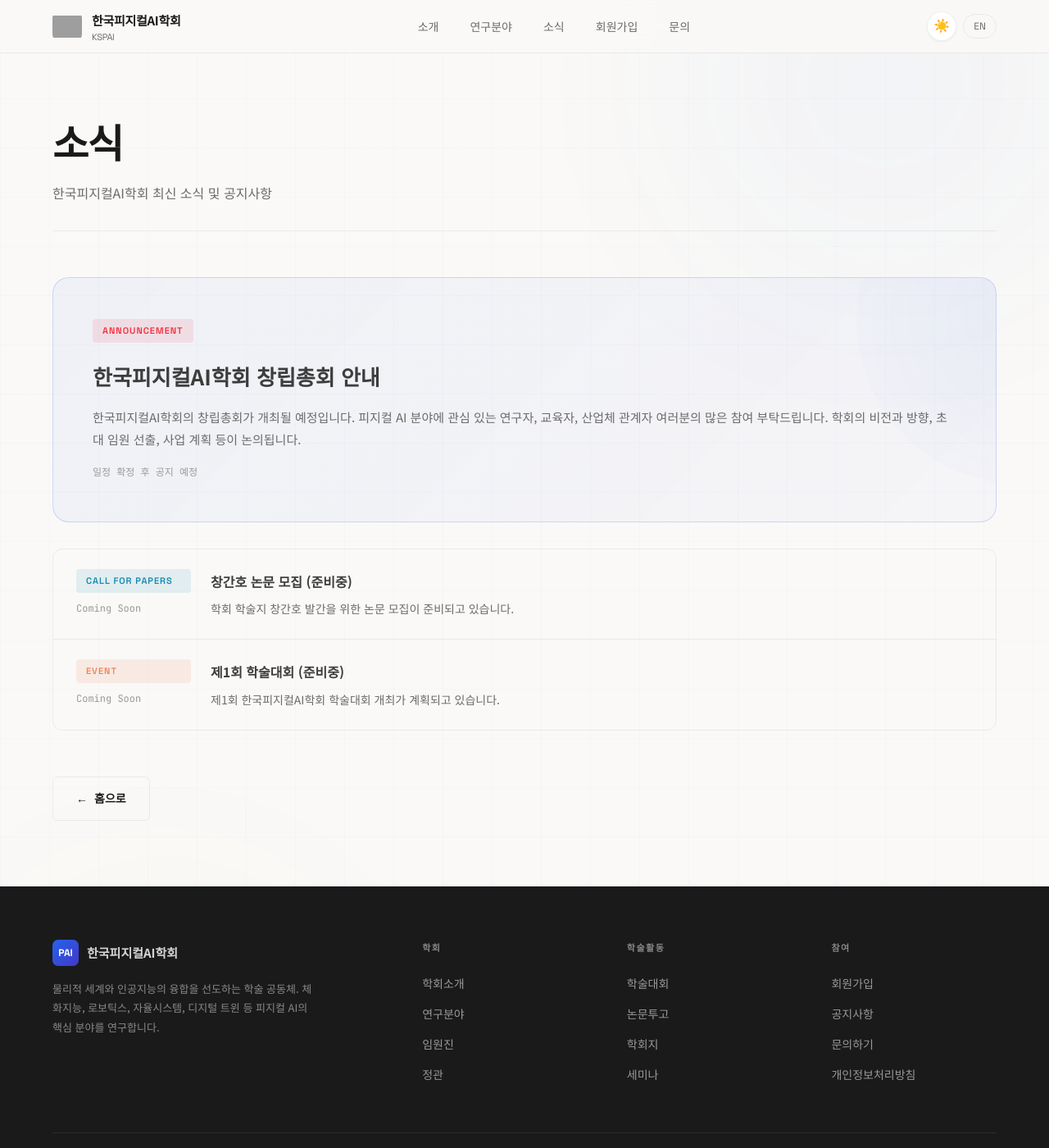
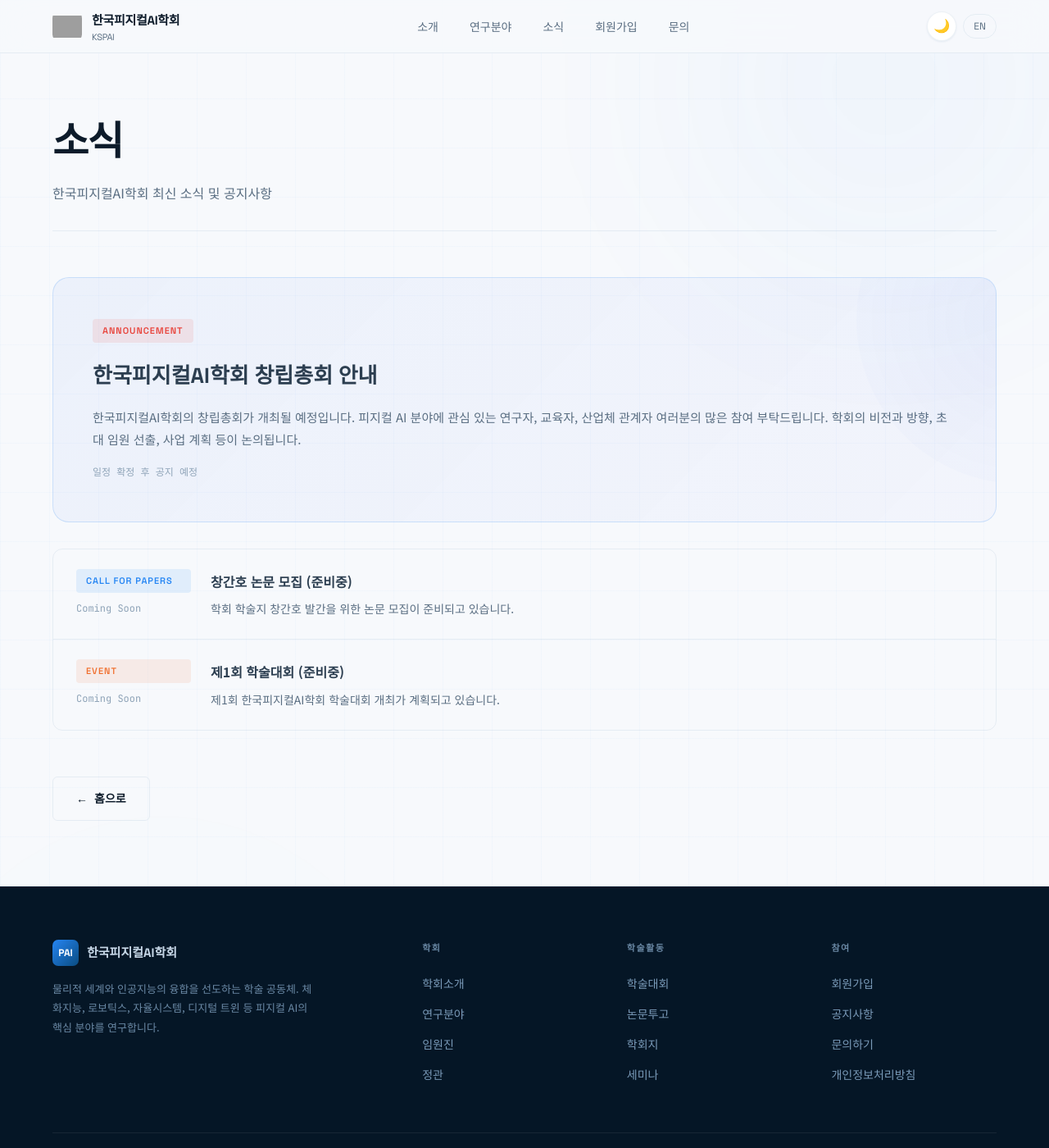
Before and after one commit to aaron-kr/kspai.org, a Jekyll site: the page built from news.md, in a window 1280 px wide and 1400 px high. Shown: the whole window at 82% size. Built offline with Jekyll 4.4.1, drawn with Linux system fonts in a browser that asks for light colours; some web fonts are replaced; grey boxes are pictures that could not be loaded.

Commit message:
Update fonts and styles

```diff
--- a/_includes/head.html
+++ b/_includes/head.html
@@ -10,9 +10,15 @@
 
   <link rel="preconnect" href="https://fonts.googleapis.com">
   <link rel="preconnect" href="https://fonts.gstatic.com" crossorigin>
-  <link href="https://fonts.googleapis.com/css2?family=Noto+Sans+KR:wght@300;400;500;700;900&family=Space+Grotesk:wght@400;500;600;700&family=JetBrains+Mono:wght@400;500&display=swap" rel="stylesheet">
-  <!-- In _includes/head.html, replace your current Google Fonts link -->
+
+  <!-- Space Grotesk (EN titles) + Noto Sans KR (KO body option A) + Outfit (KO body option B) -->
+  <link href="https://fonts.googleapis.com/css2?family=Space+Grotesk:wght@300;400;500;600;700&family=Noto+Sans+KR:wght@300;400;500;700;900&family=Outfit:wght@300;400;500;600;700;800&display=swap" rel="stylesheet">
+
+  <!-- Pretendard (KO primary + KO/EN body) -->
   <link rel="stylesheet" href="https://cdn.jsdelivr.net/gh/orioncactus/pretendard@v1.3.9/dist/web/variable/pretendardvariable.min.css">
+
+  <!-- JetBrains Mono (monospace labels — keep) -->
+  <link href="https://fonts.googleapis.com/css2?family=JetBrains+Mono:wght@400;500&display=swap" rel="stylesheet">
 
   <link rel="stylesheet" href="{{ '/assets/css/style.css' | relative_url }}">
 
--- a/_includes/nav.html
+++ b/_includes/nav.html
@@ -18,7 +18,7 @@
 
     <div style="display:flex;align-items:center;gap:8px;">
       <button class="theme-toggle" onclick="toggleTheme()" aria-label="Toggle theme">
-        <span class="theme-icon">☀️</span>
+        <span class="theme-icon">🌙</span>
       </button>
       <button class="lang-toggle en" onclick="toggleLang()" aria-label="Switch to English">EN</button>
     </div>
--- a/assets/css/style.scss
+++ b/assets/css/style.scss
@@ -8,22 +8,36 @@
 
 /* ── KUPAC Blue palette (oklch → nearest sRGB fallbacks) ── */
 :root {
-  --color-blue-100: #dbeafe;
-  --color-blue-200: #bfdbfe;
-  --color-blue-300: #93c5fd;
-  --color-blue-400: #60a5fa;
-  --color-blue-500: #3b82f6;
-  --color-blue-600: #2563eb;   /* primary KUPAC accent */
-  --color-blue-700: #1d4ed8;
-  --color-blue-800: #1e40af;
-  --color-blue-900: #1e3a8a;
-  --color-indigo-50:  #eef2ff;
-  --color-indigo-100: #e0e7ff;
-  --color-indigo-300: #a5b4fc;
-  --color-indigo-500: #6366f1;
-  --color-indigo-700: #4338ca;
-  --color-indigo-900: #312e81;
-  --color-indigo-950: #1e1b4b;
+    --font-body-ko: 'Pretendard Variable', 'Pretendard', 'Noto Sans KR', 'Outfit', sans-serif;
+  /* ↑ OPTION A (current) — Pretendard leads                                     */
+  /* --font-body-ko: 'Noto Sans KR', 'Pretendard Variable', 'Outfit', sans-serif; */
+  /* ↑ OPTION B — Noto Sans KR leads: uncomment to swap, comment the line above   */
+
+  --font-title-en: 'Space Grotesk', 'Outfit', sans-serif;
+  --font-mono:     'JetBrains Mono', monospace;
+
+  /* ── Blue ramp (anchored to #0a4c81 / #2585f3) ── */
+  --color-blue-50:  #e8f3fe;
+  --color-blue-100: #c4dcfd;
+  --color-blue-200: #91bffb;
+  --color-blue-300: #5ea0f8;
+  --color-blue-400: #3d8ef5;
+  --color-blue-500: #2585f3;   /* bright blue anchor */
+  --color-blue-600: #1a6ed0;
+  --color-blue-700: #1059aa;
+  --color-blue-800: #0a4c81;   /* dark navy anchor */
+  --color-blue-900: #062f52;
+
+  /* ── Cyan ramp (anchored to #24fffc) ── */
+  --color-cyan-50:  #e0fffe;
+  --color-cyan-100: #b3fffe;
+  --color-cyan-200: #7ffffd;
+  --color-cyan-300: #48fffd;
+  --color-cyan-400: #24fffc;   /* electric cyan anchor */
+  --color-cyan-500: #00e5e2;   /* slightly toned — readable as text on dark */
+  --color-cyan-600: #00b8b5;
+  --color-cyan-700: #008a88;
+  --color-cyan-800: #005e5d;
 
   /* shared radius tokens */
   --radius-sm: 6px;
@@ -31,131 +45,144 @@
   --radius-lg: 20px;
 }
 
-/* ── LIGHT THEME (default) ── */
+/* ── LIGHT THEME ── */
 [data-theme="light"] {
-  --bg-base:        #faf9f7;
-  --bg-warm:        #fef8f4;
+  --bg-base:        #f7f9fc;
+  --bg-warm:        #f0f6ff;   /* very pale blue tint instead of warm peach */
   --bg-card:        #ffffff;
-  --bg-card-hover:  #fffcfa;
-  --accent-primary:   #06d6a0;   /* cyan  — main accent */
-  --accent-secondary: #118ab2;   /* blue  — secondary accent */
-  --accent-tertiary:  #f5cdbf;
-  --accent-warm:      #ef8354;   /* warm  — tags / occasional only */
-  --accent-deep:      #05b386;   /* darker cyan for hover states */
-  --accent-blue:      var(--color-blue-600);  /* KUPAC accent */
-  --accent-blue-glow: rgba(37,99,235,0.18);
-  --gradient-main:  linear-gradient(135deg, #06d6a0, #118ab2);
-  --gradient-soft:  linear-gradient(135deg, #118ab2, #06d6a0);
-  --gradient-full:  linear-gradient(135deg, #06d6a0, #118ab2, #3b82f6);
-  --text-primary:   #1a1a1a;
-  --text-body:      #3d3d3d;
-  --text-secondary: #6b6b6b;
-  --text-muted:     #9a9a9a;
-  --border-subtle:  rgba(0,0,0,0.06);
-  --border-accent:  rgba(6,214,160,0.20);
-  --border-blue:    rgba(37,99,235,0.2);
-  --shadow-sm:  0 1px 3px rgba(0,0,0,0.04), 0 1px 2px rgba(0,0,0,0.03);
-  --shadow-md:  0 4px 16px rgba(0,0,0,0.06), 0 1px 4px rgba(0,0,0,0.04);
-  --shadow-lg:  0 12px 40px rgba(0,0,0,0.08), 0 4px 12px rgba(0,0,0,0.04);
-  --shadow-glow:    0 4px 24px rgba(6,214,160,0.18);
-  --nav-bg:     rgba(250,249,247,0.88);
-  --footer-bg:  #1a1a1a;
-  --footer-text: #d4d4d4;
-  --footer-muted: #888;
-  --footer-link:  #999;
-  --footer-link-hover: #f59a1b;
-  --footer-border: rgba(255,255,255,0.08);
-  --blob-1: radial-gradient(circle, #f5cdbf, transparent 70%);
-  --blob-2: radial-gradient(circle, rgba(245,154,27,0.15), transparent 70%);
+  --bg-card-hover:  #f5f9ff;
+
+  /* Primary accents — cyan leads, bright blue secondary */
+  --accent-primary:   #00c8c5;   /* cyan toned for light readability */
+  --accent-secondary: #2585f3;   /* bright blue */
+  --accent-dark:      #0a4c81;   /* dark navy — for hero bg, deep elements */
+  --accent-warm:      #e8433a;   /* true red (shifted from orange-red) for tags */
+  --accent-orange:    #f07030;   /* coral-orange — second warm, for EVENT tags */
+
+  /* Gradients */
+  --gradient-main:   linear-gradient(135deg, #24fffc, #2585f3);
+  --gradient-soft:   linear-gradient(135deg, #2585f3, #0a4c81);
+  --gradient-full:   linear-gradient(135deg, #24fffc, #2585f3, #0a4c81);
+  --gradient-warm:   linear-gradient(135deg, #e8433a, #f07030);  /* for warm accents */
+
+  --text-primary:   #0d1b2a;   /* very dark navy, not pure black */
+  --text-body:      #2c3e50;
+  --text-secondary: #5a6e82;
+  --text-muted:     #8fa4b8;
+
+  --border-subtle:  rgba(10,76,129,0.07);
+  --border-accent:  rgba(0,200,197,0.20);
+  --border-blue:    rgba(37,133,243,0.18);
+
+  --shadow-sm:  0 1px 3px rgba(10,76,129,0.05), 0 1px 2px rgba(10,76,129,0.04);
+  --shadow-md:  0 4px 16px rgba(10,76,129,0.08), 0 1px 4px rgba(10,76,129,0.05);
+  --shadow-lg:  0 12px 40px rgba(10,76,129,0.10), 0 4px 12px rgba(10,76,129,0.06);
+  --shadow-glow: 0 4px 24px rgba(0,200,197,0.22);
+
+  --nav-bg:      rgba(247,249,252,0.90);
+  --footer-bg:   #051626;   /* very dark navy */
+  --footer-text: #c8d8e8;
+  --footer-muted: #6a88a4;
+  --footer-link:  #7a9ab8;
+  --footer-link-hover: #24fffc;
+  --footer-border: rgba(255,255,255,0.07);
+
+  --blob-1: radial-gradient(circle, rgba(36,255,252,0.08), transparent 70%);
+  --blob-2: radial-gradient(circle, rgba(37,133,243,0.10), transparent 70%);
   --grid-color: transparent;
-  --research-bg: #fef8f4;
+  --research-bg: #f0f6ff;
 
-  /* hero specific */
-  --hero-bg-from:    var(--color-blue-800);
-  --hero-bg-to:      var(--color-indigo-950);
-  --hero-text:       #f0f4ff;
-  --hero-text-sub:   rgba(224,231,255,0.8);
-  --hero-badge-bg:   rgba(255,255,255,0.10);
-  --hero-badge-border: rgba(255,255,255,0.20);
-  --hero-badge-color:  #bfdbfe;
-  --hero-label-color:  var(--color-blue-300);
-  --hero-orb-a:      rgba(99,102,241,0.45);
-  --hero-orb-b:      rgba(37,99,235,0.25);
-  --hero-ring-a:     rgba(165,180,252,0.20);
-  --hero-ring-b:     rgba(99,102,241,0.14);
-  --hero-ring-c:     rgba(37,99,235,0.10);
-  --hero-badge-dot-color: #06d6a0;
-  --hero-dot:        var(--color-indigo-300);
-  --hero-dot-2:      var(--color-blue-400);
-  --hero-dot-3:      #f59a1b;
-  --hero-chip-bg:    rgba(255,255,255,0.08);
-  --hero-chip-border:rgba(255,255,255,0.14);
-  --hero-chip-text:  rgba(224,231,255,0.70);
-  --hero-warm-1:     radial-gradient(ellipse, rgba(245,154,27,0.12), transparent 60%);
-  --hero-warm-2:     radial-gradient(ellipse, rgba(245,46,60,0.08), transparent 60%);
+  /* Hero (full-width dark section — uses dark nav values even in light mode) */
+  --hero-bg-from:      #0a4c81;
+  --hero-bg-to:        #030f1e;
+  --hero-text:         #f0f8ff;
+  --hero-text-sub:     rgba(192,220,248,0.85);
+  --hero-badge-bg:     rgba(255,255,255,0.09);
+  --hero-badge-border: rgba(36,255,252,0.25);
+  --hero-badge-color:  #24fffc;
+  --hero-label-color:  var(--color-cyan-400);
+  --hero-orb-a:        rgba(36,255,252,0.20);
+  --hero-orb-b:        rgba(37,133,243,0.15);
+  --hero-ring-a:       rgba(36,255,252,0.18);
+  --hero-ring-b:       rgba(37,133,243,0.12);
+  --hero-ring-c:       rgba(10,76,129,0.15);
+  --hero-dot:          var(--color-cyan-400);
+  --hero-dot-2:        var(--color-blue-400);
+  --hero-dot-3:        #f07030;   /* coral dot — only warm accent in hero */
+  --hero-chip-bg:      rgba(255,255,255,0.07);
+  --hero-chip-border:  rgba(36,255,252,0.15);
+  --hero-chip-text:    rgba(192,220,248,0.65);
+  --hero-warm-1:       radial-gradient(ellipse, rgba(36,255,252,0.07), transparent 60%);
+  --hero-warm-2:       radial-gradient(ellipse, rgba(37,133,243,0.06), transparent 60%);
 }
 
 /* ── DARK THEME ── */
 [data-theme="dark"] {
-  --bg-base:        #0a0e17;
-  --bg-warm:        #0d1220;
-  --bg-card:        #111827;
-  --bg-card-hover:  #1a2332;
-  --accent-primary:   #06d6a0;
-  --accent-secondary: #118ab2;
-  --accent-tertiary:  #f5cdbf;
-  --accent-warm:      #ef8354;
-  --accent-deep:      #04a07a;
-  --accent-blue:      var(--color-blue-400);
-  --accent-blue-glow: rgba(96,165,250,0.15);
-  --gradient-main:  linear-gradient(135deg, #06d6a0, #118ab2);
-  --gradient-soft:  linear-gradient(135deg, #118ab2, #06d6a0);
-  --gradient-full:  linear-gradient(135deg, #06d6a0, #118ab2, #3b82f6);
-  --text-primary:   #e8edf5;
-  --text-body:      #c0c8d8;
-  --text-secondary: #8b95a8;
-  --text-muted:     #5a6478;
-  --border-subtle:  rgba(255,255,255,0.06);
-  --border-accent:  rgba(6,214,160,0.22);
-  --border-blue:    rgba(96,165,250,0.18);
+  --bg-base:        #050f1c;
+  --bg-warm:        #080f1c;
+  --bg-card:        #0d1a2e;
+  --bg-card-hover:  #112035;
+
+  --accent-primary:   #24fffc;   /* full electric cyan in dark mode */
+  --accent-secondary: #2585f3;
+  --accent-dark:      #0a4c81;
+  --accent-warm:      #ff5048;   /* brighter red for dark bg */
+  --accent-orange:    #ff7a42;
+
+  --gradient-main:   linear-gradient(135deg, #24fffc, #2585f3);
+  --gradient-soft:   linear-gradient(135deg, #2585f3, #0a4c81);
+  --gradient-full:   linear-gradient(135deg, #24fffc, #2585f3, #0a4c81);
+  --gradient-warm:   linear-gradient(135deg, #ff5048, #ff7a42);
+
+  --text-primary:   #e4f0fc;
+  --text-body:      #b8cfe4;
+  --text-secondary: #7a9ab8;
+  --text-muted:     #445e78;
+
+  --border-subtle:  rgba(36,255,252,0.06);
+  --border-accent:  rgba(36,255,252,0.18);
+  --border-blue:    rgba(37,133,243,0.15);
+
   --shadow-sm:  none;
-  --shadow-md:  0 4px 16px rgba(0,0,0,0.3);
-  --shadow-lg:  0 12px 40px rgba(0,0,0,0.4);
-  --shadow-glow:    0 4px 24px rgba(6,214,160,0.25);
-  --nav-bg:     rgba(10,14,23,0.88);
-  --footer-bg:  #060911;
-  --footer-text: #d4d4d4;
-  --footer-muted: #5a6478;
-  --footer-link:  #6b7890;
-  --footer-link-hover: #f5a83b;
-  --footer-border: rgba(255,255,255,0.06);
-  --blob-1: radial-gradient(circle, rgba(245,46,60,0.08), transparent 70%);
-  --blob-2: radial-gradient(circle, rgba(245,154,27,0.06), transparent 70%);
-  --grid-color: rgba(245,154,27,0.02);
+  --shadow-md:  0 4px 16px rgba(0,0,0,0.40);
+  --shadow-lg:  0 12px 40px rgba(0,0,0,0.55);
+  --shadow-glow: 0 4px 24px rgba(36,255,252,0.22);
+
+  --nav-bg:      rgba(5,15,28,0.90);
+  --footer-bg:   #020810;
+  --footer-text: #b8cfe4;
+  --footer-muted: #445e78;
+  --footer-link:  #5a7a98;
+  --footer-link-hover: #24fffc;
+  --footer-border: rgba(255,255,255,0.05);
+
+  --blob-1: radial-gradient(circle, rgba(36,255,252,0.05), transparent 70%);
+  --blob-2: radial-gradient(circle, rgba(37,133,243,0.06), transparent 70%);
+  --grid-color: rgba(37,133,243,0.025);
   --research-bg: rgba(255,255,255,0.01);
 
-  /* hero specific */
-  --hero-bg-from:    #0d1220;
-  --hero-bg-to:      var(--color-indigo-950);
-  --hero-text:       #e8edf5;
-  --hero-text-sub:   rgba(188,199,220,0.85);
-  --hero-badge-bg:   rgba(255,255,255,0.06);
-  --hero-badge-border: rgba(165,180,252,0.20);
-  --hero-badge-color:  var(--color-blue-300);
-  --hero-label-color:  var(--color-blue-400);
-  --hero-orb-a:      rgba(99,102,241,0.35);
-  --hero-orb-b:      rgba(30,64,175,0.20);
-  --hero-ring-a:     rgba(165,180,252,0.12);
-  --hero-ring-b:     rgba(99,102,241,0.08);
-  --hero-ring-c:     rgba(37,99,235,0.06);
-  --hero-dot:        var(--color-indigo-300);
-  --hero-dot-2:      var(--color-blue-400);
-  --hero-dot-3:      #f59a1b;
-  --hero-chip-bg:    rgba(255,255,255,0.04);
-  --hero-chip-border:rgba(165,180,252,0.10);
-  --hero-chip-text:  rgba(188,199,220,0.55);
-  --hero-warm-1:     radial-gradient(ellipse, rgba(245,154,27,0.07), transparent 60%);
-  --hero-warm-2:     radial-gradient(ellipse, rgba(245,46,60,0.05), transparent 60%);
+  /* Hero */
+  --hero-bg-from:      #071428;
+  --hero-bg-to:        #020810;
+  --hero-text:         #e4f0fc;
+  --hero-text-sub:     rgba(180,210,240,0.80);
+  --hero-badge-bg:     rgba(36,255,252,0.07);
+  --hero-badge-border: rgba(36,255,252,0.20);
+  --hero-badge-color:  #24fffc;
+  --hero-label-color:  var(--color-cyan-400);
+  --hero-orb-a:        rgba(36,255,252,0.18);
+  --hero-orb-b:        rgba(37,133,243,0.12);
+  --hero-ring-a:       rgba(36,255,252,0.14);
+  --hero-ring-b:       rgba(37,133,243,0.09);
+  --hero-ring-c:       rgba(10,76,129,0.12);
+  --hero-dot:          var(--color-cyan-400);
+  --hero-dot-2:        var(--color-blue-400);
+  --hero-dot-3:        #ff7a42;
+  --hero-chip-bg:      rgba(36,255,252,0.05);
+  --hero-chip-border:  rgba(36,255,252,0.10);
+  --hero-chip-text:    rgba(180,210,240,0.50);
+  --hero-warm-1:       radial-gradient(ellipse, rgba(36,255,252,0.05), transparent 60%);
+  --hero-warm-2:       radial-gradient(ellipse, rgba(37,133,243,0.04), transparent 60%);
 }
 
 /* ════════════════════════════════════
@@ -165,7 +192,7 @@
 html { scroll-behavior: smooth; }
 
 body {
-  font-family: 'Noto Sans KR', sans-serif;
+  font-family: var(--font-body-ko);
   background: var(--bg-base);
   color: var(--text-primary);
   line-height: 1.7;
@@ -174,8 +201,57 @@
 
 /* ── UTILITY ── */
 .container { max-width: 1200px; margin: 0 auto; padding: 0 24px; }
-.en   { font-family: 'Space Grotesk', sans-serif; }
-.mono { font-family: 'JetBrains Mono', monospace; }
+
+/* English utility class — Space Grotesk for any inline EN text */
+.en { font-family: var(--font-title-en); }
+
+/* Monospace labels */
+.mono { font-family: var(--font-mono); }
+
+.hero h1,
+.hero h1 .line2,
+.hero-subtitle-en,
+.section-title,
+.page-title,
+.cta-title,
+.org-name,
+.news-title,
+.event-title,
+.research-full-title,
+.contact-card-title,
+.post-title,
+.page-section-title {
+  font-family: var(--font-title-en);
+  /* Space Grotesk for EN chars → Pretendard fallback for KO chars */
+}
+
+/* ── SPECIFIC TUNING ── */
+
+/* Hero h1 — tighten tracking to match SpaceX/Tesla feel */
+.hero h1 {
+  letter-spacing: -2px;
+}
+.hero h1 .line2 {
+  letter-spacing: -2.5px;   /* gradient line — even tighter */
+}
+
+/* Section labels — keep as mono (already correct) */
+.section-label { font-family: var(--font-mono); }
+
+/* Stat numbers — Space Grotesk, very large */
+.stat-number { font-family: var(--font-title-en); }
+
+/* Nav logo text */
+.nav-logo-text { font-family: var(--font-title-en); }
+
+/* Research numbers */
+.research-num { font-family: var(--font-mono); }
+
+/* News tags */
+.news-tag { font-family: var(--font-title-en); }
+
+/* Footer copy */
+.footer-logo-name { font-family: var(--font-title-en); }
 
 /* lang-aware spans: .js will toggle these */
 [data-lang="en"] { display: none; }
@@ -187,8 +263,8 @@
 .bg-grid {
   position: fixed; inset: 0; z-index: 0; pointer-events: none;
   background-image:
-    linear-gradient(rgba(37,99,235,0.025) 1px, transparent 1px),
-    linear-gradient(90deg, rgba(37,99,235,0.025) 1px, transparent 1px);
+    linear-gradient(rgba(37,133,243,0.028) 1px, transparent 1px),
+    linear-gradient(90deg, rgba(37,133,243,0.028) 1px, transparent 1px);
   background-size: 60px 60px;
 }
 .bg-glow {
@@ -196,8 +272,8 @@
   width: 600px; height: 600px; border-radius: 50%;
   filter: blur(120px); opacity: 0.35;
 }
-.bg-glow-1 { top: -200px; right: -100px; background: radial-gradient(circle, rgba(37,99,235,0.15), transparent); }
-.bg-glow-2 { bottom: -200px; left: -100px; background: radial-gradient(circle, rgba(245,154,27,0.10), transparent); opacity: 0.25; }
+.bg-glow-1 { top: -200px; right: -100px; background: radial-gradient(circle, rgba(37,133,243,0.14), transparent); }
+.bg-glow-2 { bottom: -200px; left: -100px; background: radial-gradient(circle, rgba(36,255,252,0.07), transparent); opacity: 0.25; }
 
 /* ════════════════════════════════════
    NAV
@@ -277,7 +353,7 @@
 }
 .nav-logo-icon {
   width: 36px; height: 36px;
-  background: linear-gradient(135deg, var(--color-blue-600), var(--color-indigo-700));
+  background: linear-gradient(135deg, var(--color-blue-500), var(--color-blue-800));
   border-radius: 8px;
   display: flex; align-items: center; justify-content: center;
   font-weight: 900; font-size: 13px; color: #fff;
@@ -676,18 +752,16 @@
 /* .org-card:nth-child(2)::before (Institute card) currently uses blue-600.
    You can keep it, or change to warm for contrast:             */
 .org-card:nth-child(2)::before {
-  background: linear-gradient(90deg, var(--accent-warm), #e76f51);
-}
-.org-card:nth-child(2)::before {
-  background: linear-gradient(90deg, var(--color-blue-600), var(--color-indigo-700));
+  background: linear-gradient(90deg, var(--accent-warm), var(--accent-orange));
 }
 .org-icon {
   width: 52px; height: 52px; border-radius: 14px;
   display: flex; align-items: center; justify-content: center;
   font-size: 22px; margin-bottom: 24px;
 }
-.org-icon.society   { background: rgba(245,46,60,0.08); }
-.org-icon.institute { background: rgba(37,99,235,0.08); }
+/* Institute icon color */
+.org-icon.society   { background: rgba(0,200,197,0.08); }
+.org-icon.institute { background: rgba(37,133,243,0.08); }
 .org-name    { font-size: 22px; font-weight: 800; margin-bottom: 4px; }
 .org-name-en {
   font-family: 'Space Grotesk', sans-serif;
@@ -710,7 +784,7 @@
   content: '→'; color: var(--accent-primary); font-weight: 600;
   font-family: 'Space Grotesk', sans-serif; flex-shrink: 0;
 }
-.org-card:nth-child(2) .org-features li::before { color: var(--accent-blue); }
+.org-card:nth-child(2) .org-features li::before { color: var(--accent-secondary); }
 
 /* ════════════════════════════════════
    RESEARCH AREAS
@@ -784,9 +858,24 @@
   margin-bottom: 16px;
   font-family: 'Space Grotesk', sans-serif;
 }
-.news-tag.announcement { background: rgba(245,46,60,0.10); color: #f52e3c; }
-.news-tag.event        { background: rgba(239,131,84,0.12); color: var(--accent-warm); }
-.news-tag.call         { background: rgba(17,138,178,0.10); color: var(--accent-secondary); }
+.news-tag.announcement {
+  background: rgba(232,67,58,0.10);
+  color: #e8433a;              /* true red — hardcoded so it stays warm */
+}
+[data-theme="dark"] .news-tag.announcement {
+  background: rgba(255,80,72,0.12);
+  color: #ff5048;
+}
+
+.news-tag.event {
+  background: rgba(240,112,48,0.10);
+  color: var(--accent-orange);
+}
+
+.news-tag.call {
+  background: rgba(37,133,243,0.10);
+  color: var(--accent-secondary);
+}
 .news-title  { font-size: 22px; font-weight: 700; margin-bottom: 12px; }
 .news-excerpt { font-size: 15px; color: var(--text-secondary); line-height: 1.8; }
 .news-date {
@@ -886,7 +975,7 @@
 .footer-logo { display: flex; align-items: center; gap: 10px; margin-bottom: 16px; }
 .footer-logo-icon {
   width: 32px; height: 32px;
-  background: linear-gradient(135deg, var(--color-blue-600), var(--color-indigo-700));
+  background: linear-gradient(135deg, var(--color-blue-500), var(--color-blue-800));
   border-radius: 7px;
   display: flex; align-items: center; justify-content: center;
   font-weight: 900; font-size: 12px; color: #fff;
--- a/assets/js/func.js
+++ b/assets/js/func.js
@@ -5,14 +5,14 @@
   const next = current === 'light' ? 'dark' : 'light';
   html.setAttribute('data-theme', next);
   localStorage.setItem('kspai-theme', next);
-  document.querySelector('.theme-icon').textContent = next === 'dark' ? '🌙' : '☀️';
+  document.querySelector('.theme-icon').textContent = next === 'dark' ? '☀️' : '🌙';
 }
 
 // Restore saved theme preference (icon only — theme applied in <head> inline script)
 document.addEventListener('DOMContentLoaded', () => {
   const saved = localStorage.getItem('kspai-theme') || 'light';
   const icon = document.querySelector('.theme-icon');
-  if (icon) icon.textContent = saved === 'dark' ? '🌙' : '☀️';
+  if (icon) icon.textContent = saved === 'dark' ? '☀️' : '🌙';
 });
 
 // ── Smooth scroll ──
```
